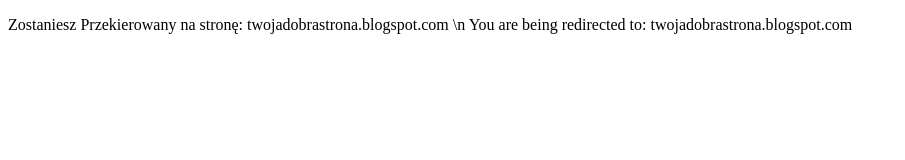
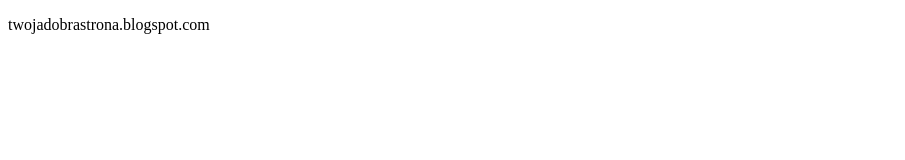
Before and after one commit to i68x/blog, a plain HTML site: page index.html in a window 1280 px wide. Shown: the whole page, without its empty margins (0-905 px from the left). Drawn offline with Linux system fonts and the light colour scheme.

Commit message:
Update index.html

```diff
--- a/index.html
+++ b/index.html
@@ -5,6 +5,6 @@
       <meta http-equiv = "refresh" content = "2; url = https://twojadobrastrona.blogspot.com/" />
    </head>
    <body>
-      <p>Zostaniesz Przekierowany na stronę: twojadobrastrona.blogspot.com \n You are being redirected to: twojadobrastrona.blogspot.com</p>
+      <p>twojadobrastrona.blogspot.com</p>
    </body>
 </html>
```
